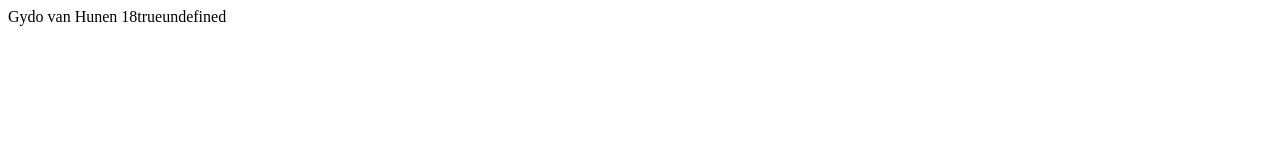
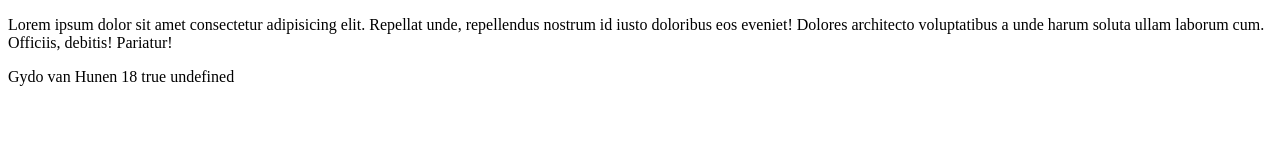
Before and after one commit to Gydo-van-Hunen/P1_javascript, a plain HTML site: page Data-types/index.html in a window 1280 px wide. Drawn offline with Linux system fonts and the light colour scheme.

Commit message:
Data types

```diff
--- a/Data-types/app.js
+++ b/Data-types/app.js
@@ -5,5 +5,5 @@ let passed;
 
 document.write(MyName)
 document.write(MyAge)
-document.write(Diploma)
-document.write(passed)
+document.write(" ",Diploma)
+document.write(" ",passed)
--- a/Data-types/index.html
+++ b/Data-types/index.html
@@ -8,7 +8,12 @@
 </head>
 <body>
 
-
+    <p>Lorem ipsum dolor sit amet consectetur adipisicing elit.
+         Repellat unde,
+         repellendus nostrum id iusto doloribus eos eveniet!
+          Dolores architecto voluptatibus a unde harum soluta ullam laborum cum.
+         Officiis, debitis! Pariatur!
+    </p>
 
 
 
```
